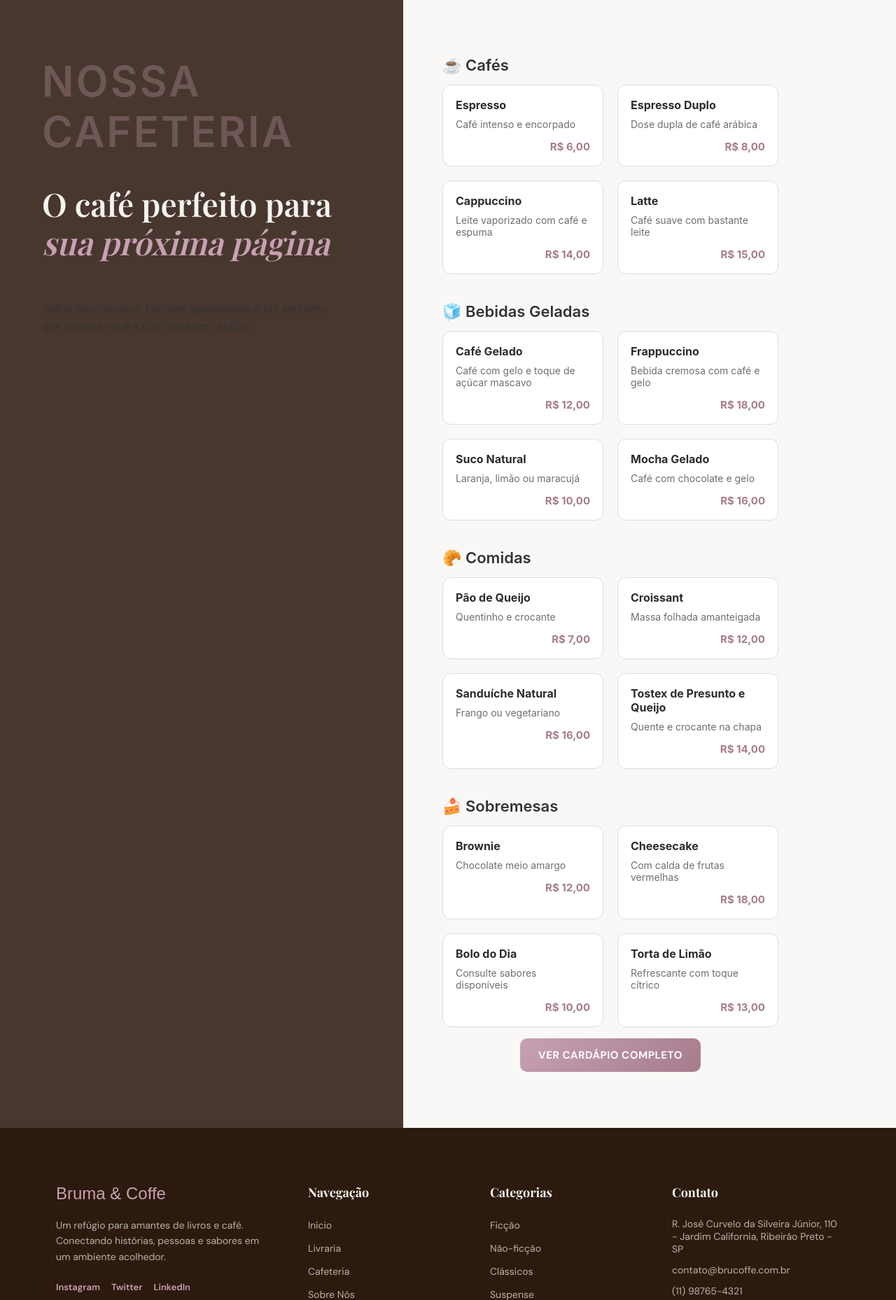
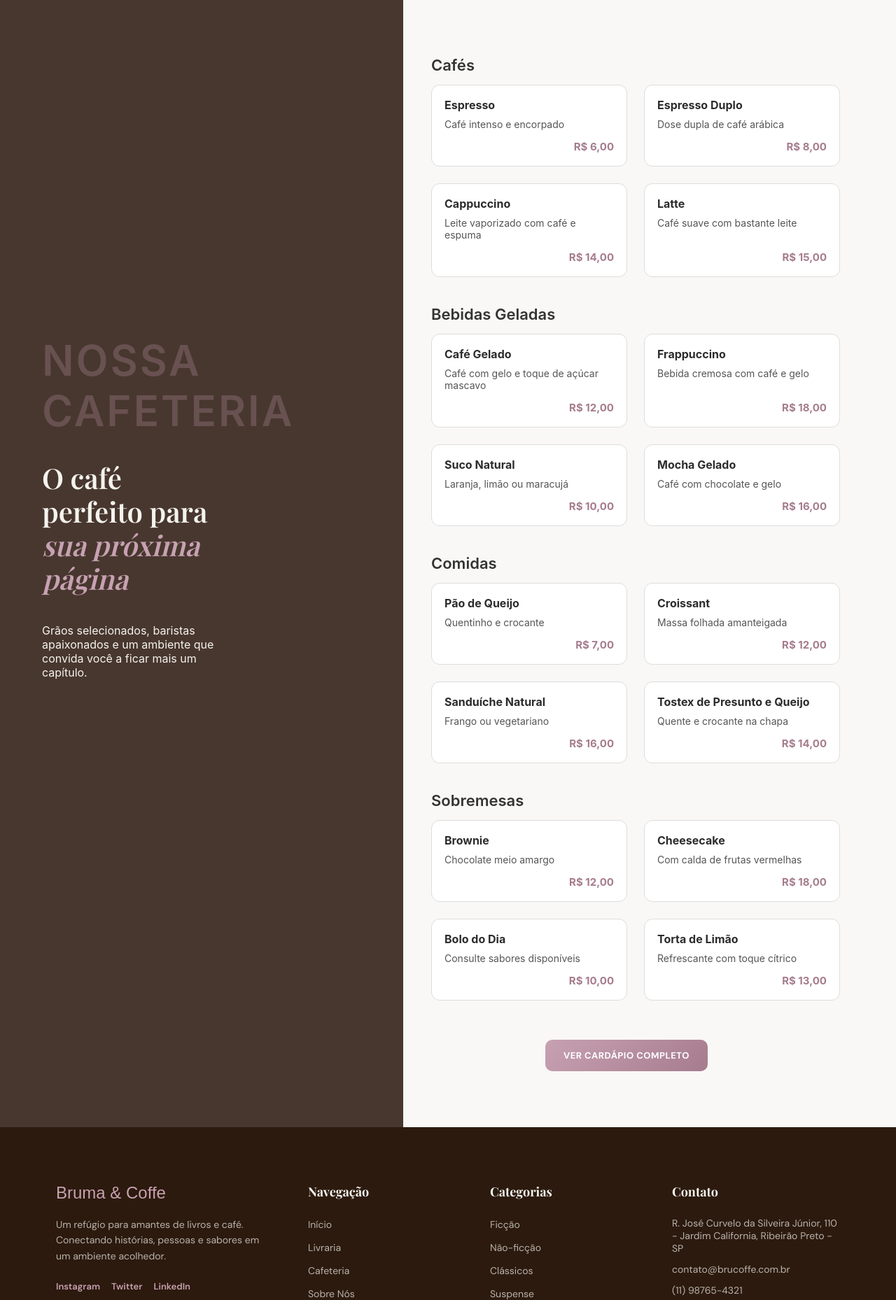
Before and after one commit to amandalaraujo/projeto-web-bruma-coffee, a Django app: page /cafeteria/ in a window 1280 px wide. Shown: the part 76-1934 px from the top of the page at 70% size. Run offline with Django 5.2, Linux system fonts and the light colour scheme; some web fonts are replaced.

Commit message:
Atualização cardápio cafeteria

```diff
--- a/static/css/modules/cafeteria.css
+++ b/static/css/modules/cafeteria.css
@@ -1,137 +1,172 @@
-/* ===== ESTILOS EXCLUSIVOS DA PÁGINA INTERNA DE CAFETERIA ===== */
+/* ===== PÁGINA CAFETERIA ===== */
 
-/* Garante que o fundo e o layout só mudem quando estiver na página interna */
 .pagina-interna-cafeteria.cafeteria {
   background: linear-gradient(to right, #48372f 45%, #f9f8f6 45%);
-  padding: 80px 0;
+  padding: 0;
   font-family: "Poppins", "Inter", sans-serif;
 }
 
+/* LAYOUT PRINCIPAL */
 .pagina-interna-cafeteria .cafe-layout {
   display: grid;
   grid-template-columns: 1fr 1.5fr;
-  gap: 80px;
-  align-items: start;
-  padding: 0 60px;
+  height: 100vh;
 }
 
-/* LADO ESQUERDO */
+/* ===== LADO ESQUERDO (FIXO) ===== */
 .pagina-interna-cafeteria .cafe-left {
-  max-width: 500px;
-  color: #fff;
+  position: sticky;
+  top: 0;
+  height: 90vh;
+  padding: 80px 60px;
   display: flex;
   flex-direction: column;
+  justify-content: center;
   gap: 20px;
+  color: #fff;
 }
 
-.pagina-interna-cafeteria .section-tag {
+.section-tag {
   font-size: 60px;
   letter-spacing: 3px;
   color: #c7a1b2;
-  margin-bottom: 20px;
-  opacity: 0.3;
-  text-align: left;
+  opacity: 0.25;
 }
 
-.pagina-interna-cafeteria .cafe-title {
-  font-size: 46px;
+.cafe-title {
+  font-size: 40px;
+  margin-bottom: 20px;
   line-height: 1.2;
   font-weight: 600;
   color: #f4f3ee;
 }
 
-.pagina-interna-cafeteria .cafe-title em {
+.cafe-title em {
   color: #c7a1b2;
   font-style: italic;
   display: block;
 }
 
-/* LADO DIREITO (CARDÁPIO) */
-.pagina-interna-cafeteria .cafe-right {
-  margin-left: 60px;
+.cafeteria-desc {
+  color: #f4f3ee;
+  max-width: 400px;
 }
 
-.pagina-interna-cafeteria .cafe-menu {
+/* ===== LADO DIREITO (SCROLL) ===== */
+.pagina-interna-cafeteria .cafe-right {
+  height: 100vh;
+  min-width: 730px;
+  overflow-y: auto;
+  padding: 80px 100px 80px 60px;
+  scroll-behavior: smooth;
+  scrollbar-gutter: stable both-edges;
+}
+
+.pagina-interna-cafeteria .cafe-right {
+  overflow-y: scroll; /* força scrollbar sempre visível */
+}
+
+/* SCROLL BONITO */
+.pagina-interna-cafeteria .cafe-right::-webkit-scrollbar {
+  width: 6px;
+}
+.pagina-interna-cafeteria .cafe-right::-webkit-scrollbar-thumb {
+  background: #c7a1b2;
+  border-radius: 10px;
+}
+
+/* MENU */
+.cafe-menu {
   display: flex;
   flex-direction: column;
   gap: 40px;
 }
 
-.pagina-interna-cafeteria .menu-category-title {
+.menu-category-title {
   font-size: 22px;
   margin-bottom: 15px;
   color: #333;
   font-weight: 600;
 }
 
-.pagina-interna-cafeteria .menu-items {
+.menu-items {
   display: grid;
-  grid-template-columns: repeat(auto-fit, minmax(220px, 1fr));
-  gap: 20px;
+  grid-template-columns: repeat(2, minmax(280px, 1fr));
+  gap: 24px;
+  padding-right: 20px;
 }
 
-/* CARDS BRANCOS (Onde estava o erro de sobreposição) */
-.pagina-interna-cafeteria .menu-item {
+/* CARDS */
+.menu-item {
   background: #ffffff;
   border: 1px solid #ddd;
   padding: 18px;
   border-radius: 12px;
-  transition:
-    transform 0.3s ease,
-    box-shadow 0.3s ease;
+  transition: all 0.3s ease;
   cursor: pointer;
-  color: #333;
+  display: flex;
+  flex-direction: column;
+  justify-content: space-between;
+  min-height: 110px;
 }
 
-.pagina-interna-cafeteria .menu-item:hover {
-  transform: translateY(-4px);
-  box-shadow: 0 8px 20px rgba(0, 0, 0, 0.1);
+.menu-item:hover {
+  transform: translateY(-5px) scale(1.02);
+  box-shadow: 0 10px 25px rgba(0, 0, 0, 0.1);
 }
 
-.pagina-interna-cafeteria .menu-item-name {
+.menu-item-name {
   font-weight: bold;
   font-size: 16px;
   color: #2c2c2c;
 }
 
-.pagina-interna-cafeteria .menu-item-desc {
+.menu-item-desc {
   font-size: 14px;
   margin-top: 5px;
-  opacity: 0.85;
   color: #555;
+  flex-grow: 1;
 }
 
-.pagina-interna-cafeteria .menu-item-price {
+.menu-item-price {
   margin-top: 10px;
   color: #a67c8d;
   font-weight: bold;
-  font-size: 15px;
   text-align: right;
 }
 
 /* BOTÃO */
-.pagina-interna-cafeteria .btn-cardapio {
+.btn-cardapio {
+  margin-top: 40px;
   background: linear-gradient(135deg, #c7a1b2, #a67c8d);
   border: none;
   padding: 14px 26px;
   border-radius: 10px;
   cursor: pointer;
   font-weight: bold;
-  font-size: 15px;
   color: #fff;
+  transition: 0.3s;
+}
+
+.btn-cardapio:hover {
+  transform: scale(1.05);
 }
 
 /* RESPONSIVO */
 @media (max-width: 768px) {
   .pagina-interna-cafeteria .cafe-layout {
     grid-template-columns: 1fr;
-    gap: 40px;
-    padding: 0 30px;
+    height: auto;
   }
+
+  .pagina-interna-cafeteria .cafe-left,
+  .pagina-interna-cafeteria .cafe-right {
+    position: relative;
+    height: auto;
+    padding: 40px 20px;
+  }
+
   .pagina-interna-cafeteria.cafeteria {
-    background: #f9f8f6; /* No mobile remove o gradiente para ler melhor */
-  }
-  .pagina-interna-cafeteria .cafe-right {
-    margin-left: 0;
+    background: #f9f8f6;
   }
 }
--- a/templates/cafeteria.html
+++ b/templates/cafeteria.html
@@ -7,7 +7,7 @@ Biblioteca & Café{% endblock %} {% block content %}
       <h2 class="cafe-title">
         O café perfeito para<br /><em>sua próxima página</em>
       </h2>
-      <p class="cafe-desc">
+      <p class="cafeteria-desc">
         Grãos selecionados, baristas apaixonados e um ambiente que convida você
         a ficar mais um capítulo.
       </p>
@@ -16,7 +16,7 @@ Biblioteca & Café{% endblock %} {% block content %}
     <div class="cafe-right">
       <div class="cafe-menu">
         <div class="menu-category">
-          <h3 class="menu-category-title">☕ Cafés</h3>
+          <h3 class="menu-category-title">Cafés</h3>
           <div class="menu-items">
             <div class="menu-item">
               <div class="menu-item-name">Espresso</div>
@@ -44,7 +44,7 @@ Biblioteca & Café{% endblock %} {% block content %}
         </div>
 
         <div class="menu-category">
-          <h3 class="menu-category-title">🧊 Bebidas Geladas</h3>
+          <h3 class="menu-category-title">Bebidas Geladas</h3>
           <div class="menu-items">
             <div class="menu-item">
               <div class="menu-item-name">Café Gelado</div>
@@ -72,7 +72,7 @@ Biblioteca & Café{% endblock %} {% block content %}
         </div>
 
         <div class="menu-category">
-          <h3 class="menu-category-title">🥐 Comidas</h3>
+          <h3 class="menu-category-title">Comidas</h3>
           <div class="menu-items">
             <div class="menu-item">
               <div class="menu-item-name">Pão de Queijo</div>
@@ -98,7 +98,7 @@ Biblioteca & Café{% endblock %} {% block content %}
         </div>
 
         <div class="menu-category">
-          <h3 class="menu-category-title">🍰 Sobremesas</h3>
+          <h3 class="menu-category-title">Sobremesas</h3>
           <div class="menu-items">
             <div class="menu-item">
               <div class="menu-item-name">Brownie</div>
```
Also changed, not shown: templates/index.html (+7 -25 lines).
